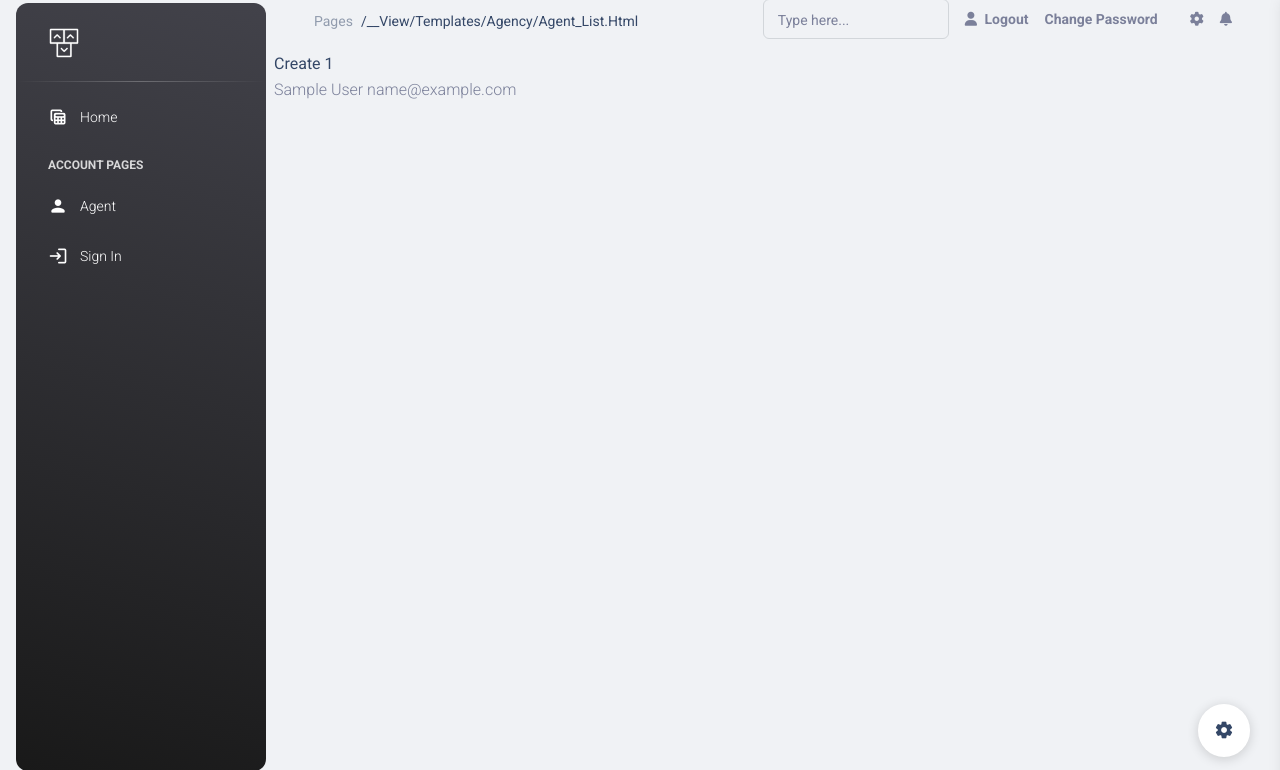
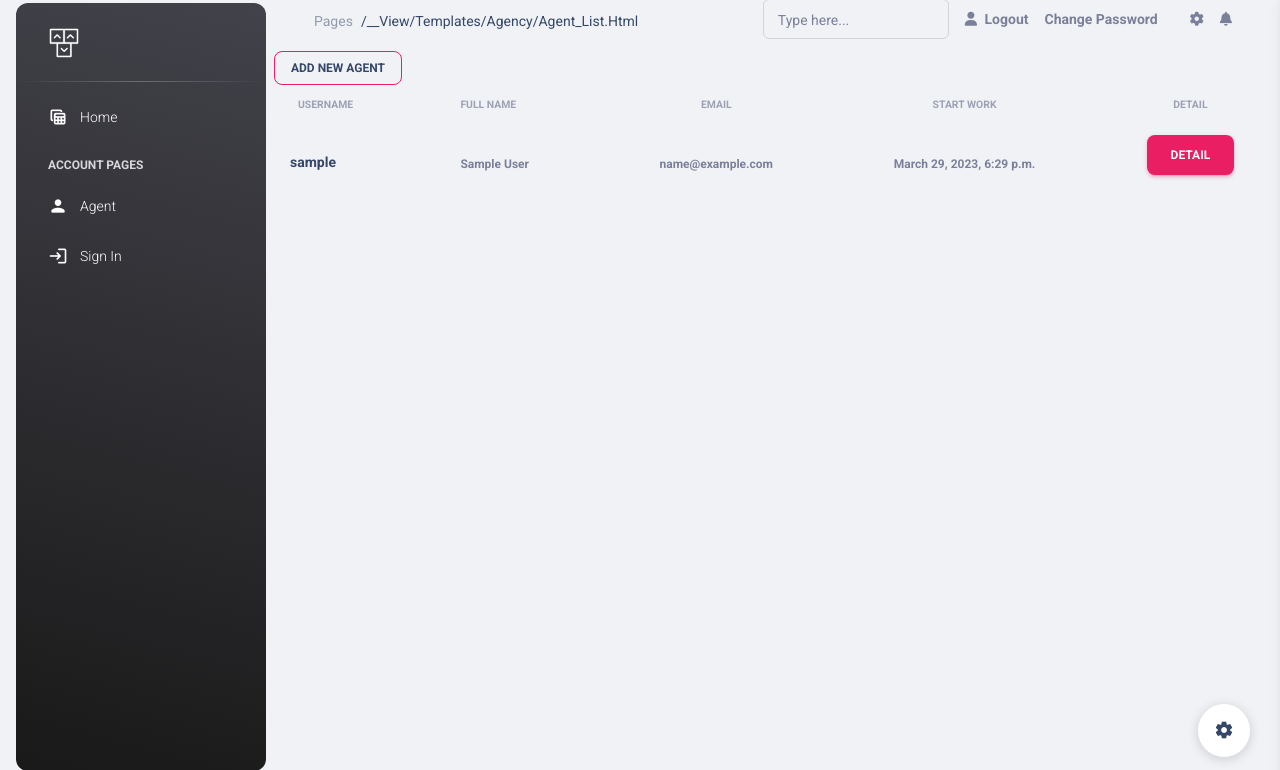
Before and after one commit to viktoria-rybenchuk/real-estate-agency, a Django app: template templates/agency/agent_list.html in a window 1280 px wide. Shown: the part 13-783 px from the top of the page. Run offline with Django 4.2, Linux system fonts and the light colour scheme; the template is opened without the code that fills it: values that come from a table or form of the project are taken from there, others are empty; the visitor is signed in with stand-in values (Sample User, id 1); data comes from the database, SQL or seed files in the repository; some libraries are stand-ins or nearby versions.

Commit message:
Add new style to detail list

```diff
--- a/templates/agency/agent_list.html
+++ b/templates/agency/agent_list.html
@@ -1,8 +1,93 @@
+{#{% extends "base.html" %}#}
+{#{% block content %}#}
+{#	<a href="{% url 'agency:agent-create' %}">Create</a>#}
+{#	{% for agent in agent_list %}#}
+{#		<a href="{% url 'agency:agent-detail' pk=agent.pk%}">{{ agent.id }}</a>#}
+{#		<p>{{ agent.first_name }} {{ agent.last_name }} {{ agent.email }}</p>#}
+{#	{% endfor %}#}
+{#{% endblock %}#}
+
+
 {% extends "base.html" %}
+{% load crispy_forms_filters %}
+
+
+{% block navigation %}
+<nav class="navbar navbar-main navbar-expand-lg px-0 mx-4 shadow-none border-radius-xl" id="navbarBlur" data-scroll="true">
+  <div class="container-fluid py-1 px-3">
+    <div class="collapse navbar-collapse mt-sm-0 mt-2 me-md-0 me-sm-4" id="navbar">
+      <div class="ms-md-auto pe-md-3 d-flex align-items-center">
+        <div class="input-group input-group-outline d-flex">
+	        <form action="" method="get" class="form-inline">
+		        <div class="d-flex">
+			        {% csrf_token %}
+              <div class="form-group mr-2">
+                {{ search_form|crispy }}
+              </div>
+                <div class="ml-auto">
+                <input type="submit" class="btn btn-primary" value="Search">
+                </div>
+            </div>
+					</form>
+
+        </div>
+      </div>
+    </div>
+  </div>
+</nav>
+
+
+
+{% endblock %}
 {% block content %}
-	<a href="{% url 'agency:agent-create' %}">Create</a>
-	{% for agent in agent_list %}
-		<a href="{% url 'agency:agent-detail' pk=agent.pk%}">{{ agent.id }}</a>
-		<p>{{ agent.first_name }} {{ agent.last_name }} {{ agent.email }}</p>
-	{% endfor %}
+		<button type="button" class="btn btn-outline-primary btn-sm mb-0 "><a href="{% url 'agency:agent-create' %}">Add new agent</a></button>
+		<div class="table-responsive">
+			<table class="table align-items-center mb-0">
+				<thead>
+					<tr>
+						<th class="text-uppercase text-secondary text-xxs font-weight-bolder opacity-7">Username</th>
+						<th class="text-uppercase text-secondary text-xxs font-weight-bolder opacity-7 ps-2">Full name</th>
+						<th class="text-center text-uppercase text-secondary text-xxs font-weight-bolder opacity-7">Email</th>
+						<th class="text-center text-uppercase text-secondary text-xxs font-weight-bolder opacity-7">Start work</th>
+						<th class="text-center text-uppercase text-secondary text-xxs font-weight-bolder opacity-7">Detail</th>
+					</tr>
+				</thead>
+				<tbody>
+					{% for agent in agent_list %}
+						<tr>
+							<td>
+								<div class="d-flex px-2 py-1">
+									<div class="d-flex flex-column justify-content-center">
+										<h6 class="mb-0 text-sm">{{ agent.username }}</h6>
+									</div>
+								</div>
+							</td>
+							<td class="align-middle">
+								<div class="text-start">
+									<span class="text-xs font-weight-bold">{{ agent.first_name }} {{ agent.last_name  }}</span>
+								</div>
+							</td>
+							<td class="align-middle">
+								<div class="text-center">
+									<span class="text-xs font-weight-bold">{{ agent.email }}</span>
+								</div>
+							</td>
+							<td class="align-middle">
+										<div class="text-center">
+											<span class="text-xs font-weight-bold">{{ agent.date_joined }}</span>
+										</div>
+							</td>
+							<td class="align-middle">
+								<div class="text-center">
+									<span class="text-xs font-weight-bold">
+										<a href='{% url "agency:agent-detail" pk=agent.id %}' class="btn btn-primary">Detail</a>
+									</span>
+								</div>
+							</td>
+						</tr>
+					{% endfor %}
+				</tbody>
+			</table>
+		</div>
+	</div>
 {% endblock %}
```
